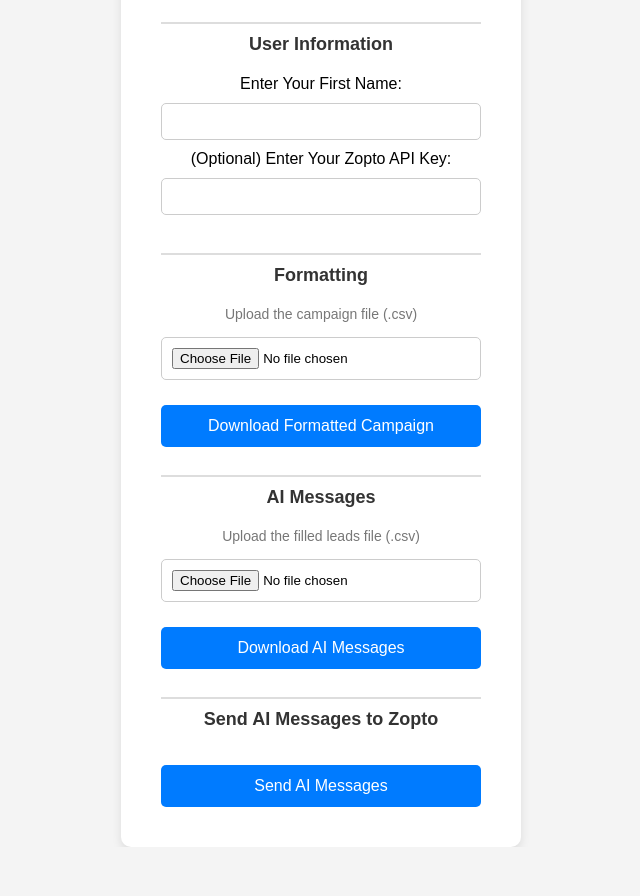
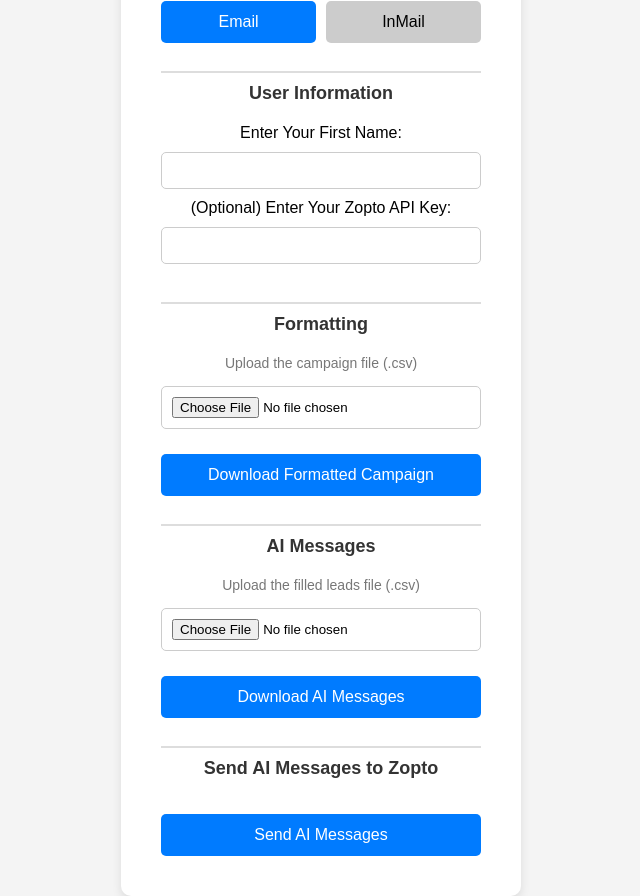
Before and after one commit to ashsecondelementliving/fictional-chainsaw, a Flask app: page / in a window 1280 px wide. Shown: the whole page, without its empty margins (319-959 px from the left). Before the commit the page ends 847 px from the top, so only its background shows below. Run offline with Flask 3, Linux system fonts and the light colour scheme; some libraries are stand-ins or nearby versions.

Commit message:
Update index.html - add mode options

```diff
--- a/templates/index.html
+++ b/templates/index.html
@@ -111,6 +111,15 @@
 <body>
 
     <div class="container">
+        <!-- Select Mode -->
+        <div class="section" style="margin-top: 0;">
+            <h2>Select Message Type</h2>
+            <div style="display: flex; justify-content: center; gap: 10px;">
+                <button type="button" id="emailBtn" class="btn-default" onclick="selectMode('email')">Email</button>
+                <button type="button" id="inmailBtn" style="background-color: #ccc;" onclick="selectMode('inmail')">InMail</button>
+            </div>
+        </div>
+
         <!-- Name Section -->
         <div class="section">
             <h2>User Information</h2>
@@ -283,5 +292,23 @@
             document.getElementById("hiddenOutputFile").value = data.path;
         });
     </script>
+
+    <script>
+        let currentMode = "email";
+
+        function selectMode(mode) {
+            currentMode = mode;
+            document.getElementById("emailBtn").style.backgroundColor = mode === "email" ? "#007BFF" : "#ccc";
+            document.getElementById("inmailBtn").style.backgroundColor = mode === "inmail" ? "#007BFF" : "#ccc";
+        }
+
+        document.querySelector('form[action="/download_ai_messages"]').addEventListener("submit", function() {
+            const hiddenMode = document.createElement("input");
+            hiddenMode.type = "hidden";
+            hiddenMode.name = "mode";
+            hiddenMode.value = currentMode;
+            this.appendChild(hiddenMode);
+        });
+    </script>
 </body>
 </html>
```
